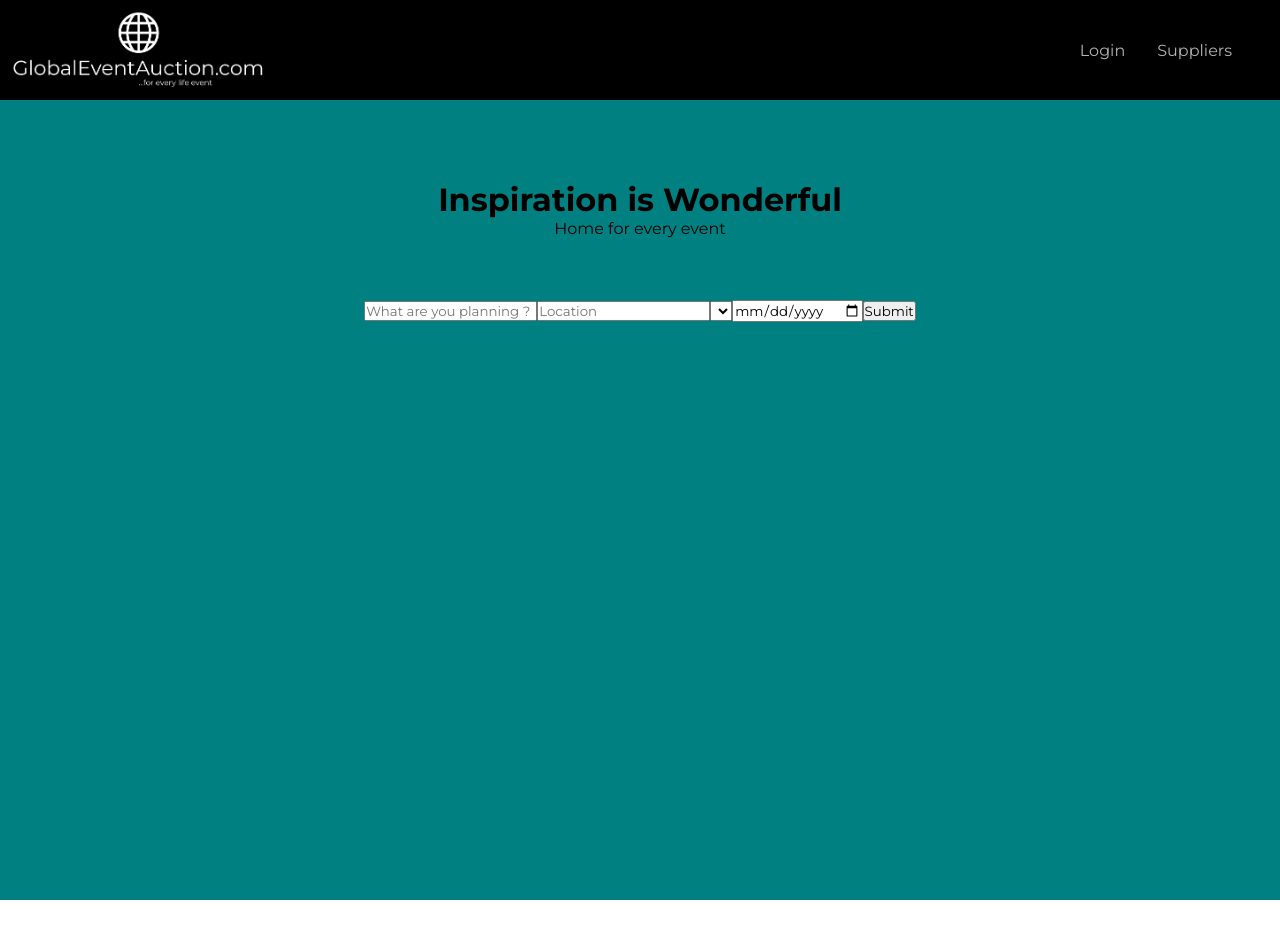
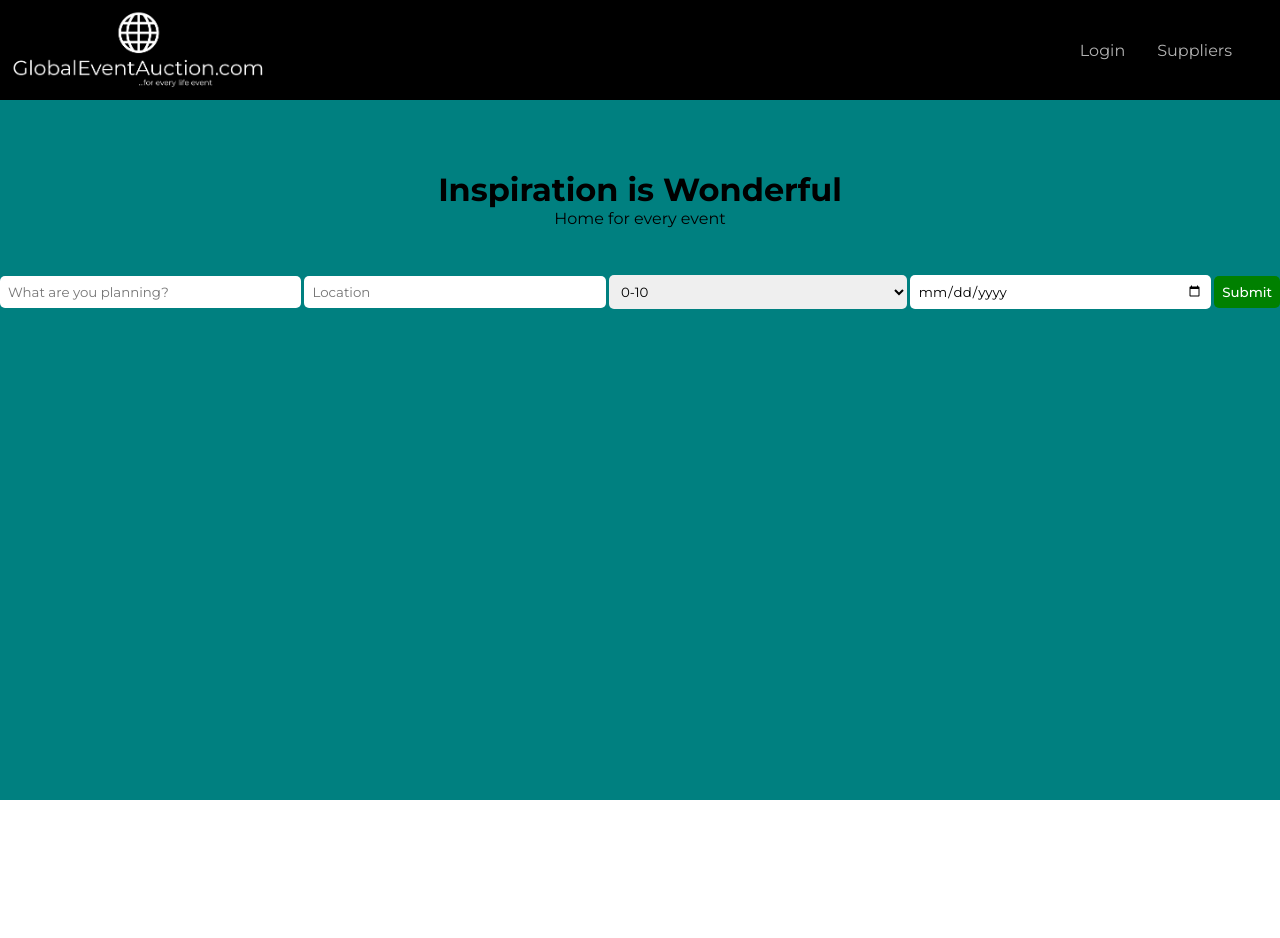
Before and after one commit to Utsar/project, a React (Create React App) app: page / in a window 1280 px wide. Shown: the top 938 px of the page. After the commit the page ends 870 px from the top, so only its background shows below. Built offline with nearby package versions, Linux system fonts and the light colour scheme.

Commit message:
adds styles to forms

```diff
--- a/src/components/Hero.jsx
+++ b/src/components/Hero.jsx
@@ -4,7 +4,7 @@ const Container = styled.div`
   position: relative;
   background: teal;
   top: 100px;
-  height: 100vh;
+  height: calc(100vh - 100px);
 `;
 const HeroWrapper = styled.div`
   position: absolute;
@@ -25,10 +25,41 @@ const LandingFormContainer = styled.div`
   display: flex;
   justify-content: center;
   align-items: center;
+
+  @media screen and (max-width: 768px) {
+    flex-direction: column;
+  }
 `;
-const LandingForm = styled.input``;
-const LandingSelect = styled.select``;
-const Button = styled.button``;
+const LandingForm = styled.input`
+  padding: 0.5rem;
+  border: none;
+  margin-right: 0.2rem;
+  width: 100%;
+  border-radius: 5px;
+
+  &:focus {
+    outline: none;
+  }
+`;
+const LandingSelect = styled.select`
+  padding: 0.5rem;
+  width: 100%;
+  margin-right: 0.2rem;
+  border-radius: 5px;
+  border: none;
+
+  &:focus {
+    outline: none;
+  }
+`;
+const Button = styled.button`
+  padding: 0.5rem;
+  border-radius: 5px;
+  border: none;
+  color: #fff;
+  font-weight: 500;
+  background: green;
+`;
 
 const Hero = () => {
   return (
@@ -39,9 +70,17 @@ const Hero = () => {
           <HeroTextSlogan>Home for every event</HeroTextSlogan>
         </HeroWrapper>
         <LandingFormContainer>
-          <LandingForm placeholder="What are you planning ?" />
+          <LandingForm placeholder="What are you planning?" type="text" />
           <LandingForm placeholder="Location" />
-          <LandingSelect placeholder="No. of people" type="select" />
+          <LandingSelect placeholder="Guest" type="select">
+            <option>0-10</option>
+            <option>11-25</option>
+            <option>26-50</option>
+            <option>51-100</option>
+            <option>101-150</option>
+            <option>151-200</option>
+            <option>200+</option>
+          </LandingSelect>
           <LandingForm type="date" />
           <Button>Submit</Button>
         </LandingFormContainer>
```
